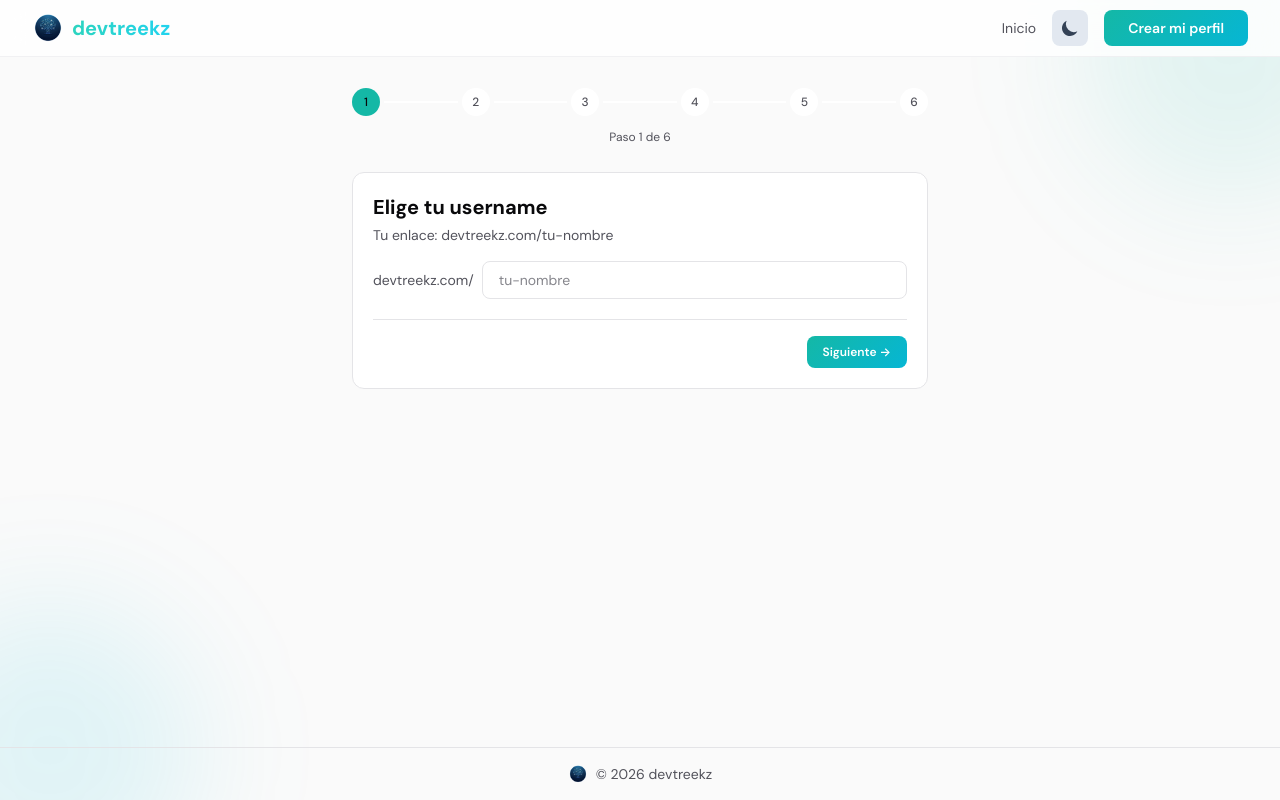
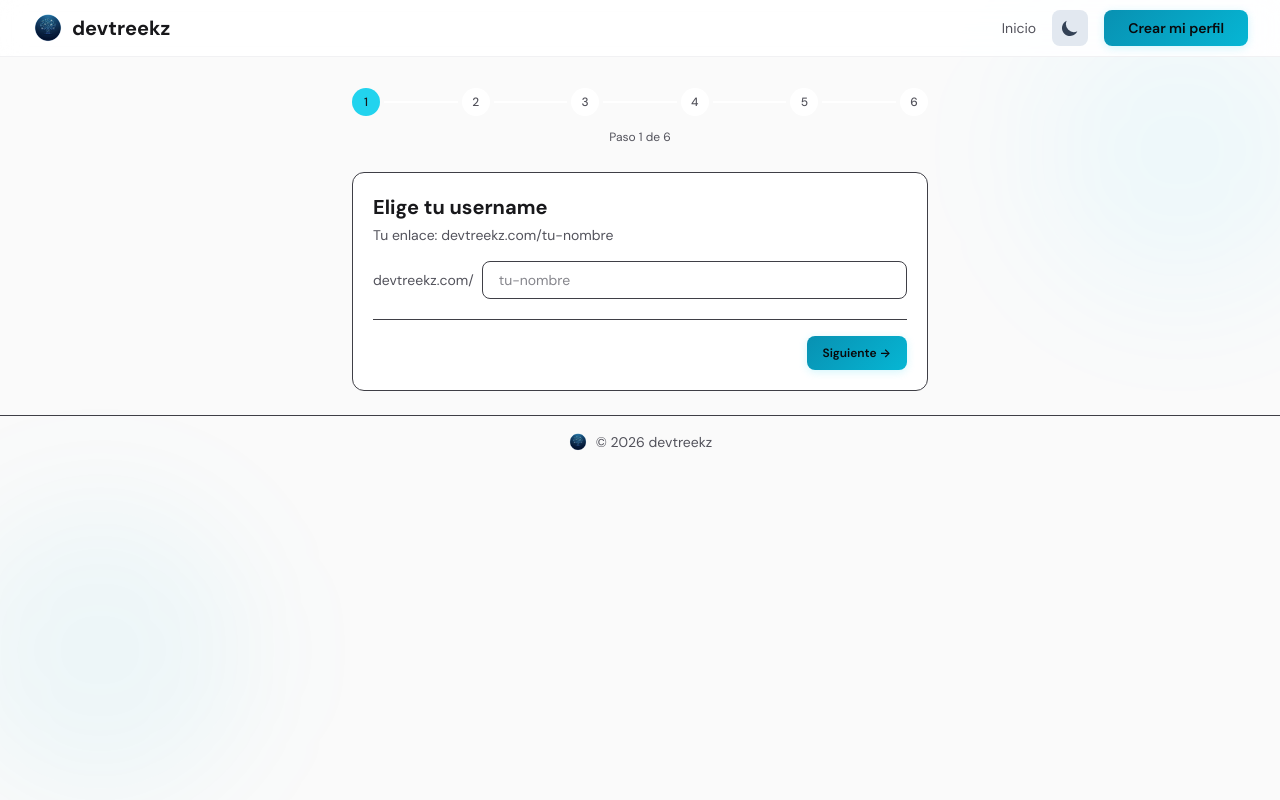
Before and after one commit to Marcosdaag/opencodetest, an Angular app in the folder frontend/: page /create in a window 1280 px wide. Built offline with nearby package versions, Linux system fonts and the light colour scheme.

Commit message:
Refactor links: remove CUSTOM type, keep PORTFOLIO/LINKEDIN/GITHUB only

```diff
--- a/frontend/src/app/app.ts
+++ b/frontend/src/app/app.ts
@@ -10,13 +10,13 @@ import { FooterComponent } from './shared components/footer/footer.component';
   template: `
     <!-- Global Background Effects -->
     <div class="fixed inset-0 pointer-events-none -z-10 overflow-hidden">
-      <div class="absolute top-[-100px] right-[-100px] w-[300px] h-[300px] bg-accent-500/10 rounded-full blur-[60px]"></div>
-      <div class="absolute bottom-[-100px] left-[-100px] w-[300px] h-[300px] bg-cyan-500/10 rounded-full blur-[60px]"></div>
+      <div class="absolute top-0 right-[-50px] w-[300px] h-[300px] bg-accent-500/5 rounded-full blur-[60px]"></div>
+      <div class="absolute bottom-0 left-[-50px] w-[300px] h-[300px] bg-cyan-500/5 rounded-full blur-[60px]"></div>
     </div>
 
-    <div class="flex flex-col" style="min-height: 100vh;">
+    <div class="flex flex-col overflow-hidden">
       <app-navbar />
-      <main class="flex-1 pt-16">
+      <main class="pt-16">
         <router-outlet />
       </main>
       <app-footer />
--- a/frontend/src/app/core/models/profile.model.ts
+++ b/frontend/src/app/core/models/profile.model.ts
@@ -1,4 +1,4 @@
-export type LinkType = 'CV' | 'PORTFOLIO' | 'LINKEDIN' | 'GITHUB' | 'CUSTOM';
+export type LinkType = 'PORTFOLIO' | 'LINKEDIN' | 'GITHUB';
 
 export interface Link {
   id: string;
@@ -42,7 +42,6 @@ export interface CreateProfileDto {
   avatarUrl?: string;
   githubUrl?: string;
   linkedinUrl?: string;
-  cvUrl?: string;
   links: CreateLinkDto[];
   featuredRepos: CreateFeaturedRepoDto[];
 }
@@ -50,7 +49,6 @@ export interface CreateProfileDto {
 export interface CreateLinkDto {
   type: LinkType;
   url: string;
-  title?: string;
 }
 
 export interface CreateFeaturedRepoDto {
--- a/frontend/src/app/shared components/navbar/navbar.component.ts
+++ b/frontend/src/app/shared components/navbar/navbar.component.ts
@@ -11,14 +11,14 @@ import { ThemeToggleComponent } from '../theme-toggle/theme-toggle.component';
       <div class="max-w-7xl mx-auto px-4 sm:px-6 lg:px-8">
         <div class="flex items-center justify-between h-14">
           <a routerLink="/" (click)="scrollToTop()" class="flex items-center gap-2 group">
-            <img src="icon.png" alt="devtreekz" class="w-8 h-8 group-hover:scale-110 transition-transform">
-            <span class="text-xl font-bold bg-gradient-to-r from-accent-400 to-cyan-400 bg-clip-text text-transparent">
+            <img src="icon.png" alt="devtreekz" class="w-8 h-8 group-hover:scale-110 transition-transform duration-300">
+            <span class="text-xl font-bold text-[var(--text-primary)] hover:text-[var(--accent)] transition-colors duration-200">
               devtreekz
             </span>
           </a>
 
           <div class="hidden md:flex items-center gap-4">
-            <a routerLink="/" (click)="scrollToTop()" class="text-[var(--text-secondary)] hover:text-[var(--text-primary)] transition-colors text-sm">Inicio</a>
+            <a routerLink="/" (click)="scrollToTop()" class="text-[var(--text-secondary)] hover:text-[var(--text-primary)] transition-colors duration-200 text-sm">Inicio</a>
             <app-theme-toggle />
             <a routerLink="/create" class="btn-primary text-sm py-2">
               Crear mi perfil
--- a/frontend/src/styles.scss
+++ b/frontend/src/styles.scss
@@ -5,29 +5,37 @@
 @import url('https://fonts.googleapis.com/css2?family=Outfit:wght@300;400;500;600;700;800&family=DM+Sans:wght@400;500;600;700&display=swap');
 
 :root {
-  --bg-primary: #0a0a0b;
-  --bg-secondary: #141416;
-  --bg-tertiary: #1c1c1f;
+  /* Regla 60-30-10: Dominante 60%, Secundario 30%, Acento 10% */
+  /* 60% - Color dominante (fondo principal) */
+  --bg-primary: #09090b;
+  /* 30% - Color secundario (cards, superficies) */
+  --bg-secondary: #18181b;
+  --bg-tertiary: #27272a;
+  /* Texto */
   --text-primary: #fafafa;
-  --text-secondary: #71717a;
-  --border-color: #27272a;
-  --accent: #14b8a6;
-  --accent-hover: #2dd4bf;
-  --accent-glow: rgba(20, 184, 166, 0.25);
-  --gradient-start: #14b8a6;
+  --text-secondary: #a1a1aa;
+  /* 10% - Color de acento (vibrante, para destacar) */
+  --accent: #22d3ee;
+  --accent-hover: #67e8f9;
+  --accent-glow: rgba(34, 211, 238, 0.25);
+  --gradient-start: #22d3ee;
   --gradient-end: #06b6d4;
+  --border-color: #3f3f46;
 }
 
 .light {
+  /* 60% - Color dominante (fondo principal) */
   --bg-primary: #fafafa;
+  /* 30% - Color secundario */
   --bg-secondary: #ffffff;
   --bg-tertiary: #f4f4f5;
-  --text-primary: #09090b;
+  /* Texto - mayor contraste para legibilidad */
+  --text-primary: #18181b;
   --text-secondary: #52525b;
-  --border-color: #e4e4e7;
-  --accent: #0d9488;
-  --accent-hover: #14b8a6;
-  --accent-glow: rgba(13, 148, 136, 0.15);
+  /* 10% - Color de acento */
+  --accent: #0891b2;
+  --accent-hover: #0e7490;
+  --accent-glow: rgba(8, 145, 178, 0.15);
 }
 
 @layer base {
@@ -39,22 +47,29 @@
 
   html {
     scroll-behavior: smooth;
-    overflow-y: auto;
   }
 
   body {
     font-family: 'DM Sans', system-ui, -apple-system, sans-serif;
     background-color: var(--bg-primary);
     color: var(--text-primary);
-    min-height: auto;
     overflow-x: hidden;
-    transition: background-color 0.3s ease, color 0.3s ease;
+    transition: background-color 0.6s cubic-bezier(0.4, 0, 0.2, 1), color 0.6s cubic-bezier(0.4, 0, 0.2, 1);
+  }
+
+  /* Transiciones globales para elementos interactivos - más lentas y notables */
+  a, button, input, textarea, select {
+    transition: all 0.4s cubic-bezier(0.4, 0, 0.2, 1);
+  }
+
+  /* Transiciones suaves para imágenes */
+  img {
+    transition: transform 0.4s ease, opacity 0.4s ease;
   }
 
   a {
     color: var(--accent);
     text-decoration: none;
-    transition: color 0.2s;
   }
 
   a:hover {
@@ -64,40 +79,46 @@
 
 @layer components {
   .btn-primary {
-    background: linear-gradient(135deg, #14b8a6, #06b6d4);
-    color: white !important;
+    background: linear-gradient(135deg, var(--accent), var(--gradient-end));
+    color: #09090b !important;
     font-weight: 600;
     padding: 0.75rem 1.5rem;
     border-radius: 0.5rem;
-    transition: all 0.2s ease;
     display: inline-flex;
     align-items: center;
     justify-content: center;
     white-space: nowrap;
     gap: 0.5rem;
+    transform: translateY(0);
+    box-shadow: 0 2px 8px rgba(34, 211, 238, 0.2);
+    transition: all 0.4s cubic-bezier(0.4, 0, 0.2, 1);
   }
 
   .btn-primary:hover {
-    background: linear-gradient(135deg, #2dd4bf, #22d3ee);
-    box-shadow: 0 4px 20px rgba(20, 184, 166, 0.4);
+    transform: translateY(-3px);
+    box-shadow: 0 8px 25px rgba(34, 211, 238, 0.4);
+  }
+
+  .btn-primary:active {
     transform: translateY(-1px);
   }
 
   .btn-secondary {
     background: transparent;
-    border: 2px solid #14b8a6;
-    color: #14b8a6;
+    border: 2px solid var(--accent);
+    color: var(--accent);
     font-weight: 600;
     padding: 0.75rem 1.5rem;
     border-radius: 0.5rem;
-    transition: all 0.2s ease;
     white-space: nowrap;
     gap: 0.5rem;
+    transition: all 0.4s cubic-bezier(0.4, 0, 0.2, 1);
   }
 
   .btn-secondary:hover {
-    background: #14b8a6;
-    color: white !important;
+    background: var(--accent);
+    color: #09090b !important;
+    box-shadow: 0 4px 15px rgba(34, 211, 238, 0.3);
   }
 
   .btn-ghost {
@@ -106,17 +127,19 @@
     font-weight: 500;
     padding: 0.5rem 1rem;
     border-radius: 0.5rem;
-    transition: all 0.2s ease;
     display: inline-flex;
     align-items: center;
     justify-content: center;
     white-space: nowrap;
     gap: 0.5rem;
+    border: 1px solid transparent;
+    transition: all 0.4s cubic-bezier(0.4, 0, 0.2, 1);
   }
 
   .btn-ghost:hover {
     background-color: var(--bg-tertiary);
     color: var(--text-primary);
+    border-color: var(--border-color);
   }
 
   .input-field {
@@ -161,18 +184,19 @@
   }
 
   .glass {
-    background-color: rgba(10, 10, 11, 0.8);
+    background-color: rgba(9, 9, 11, 0.85);
     backdrop-filter: blur(12px);
-    border-bottom: 1px solid rgba(39, 39, 42, 0.5);
+    border-bottom: 1px solid rgba(63, 63, 70, 0.5);
+    transition: background-color 0.6s cubic-bezier(0.4, 0, 0.2, 1), border-color 0.6s cubic-bezier(0.4, 0, 0.2, 1);
   }
 
   .light .glass {
-    background-color: rgba(255, 255, 255, 0.8);
+    background-color: rgba(255, 255, 255, 0.85);
     border-bottom: 1px solid rgba(228, 228, 231, 0.5);
   }
 
   .gradient-text {
-    background: linear-gradient(135deg, #2dd4bf, #5eead4);
+    background: linear-gradient(135deg, var(--accent), var(--gradient-end));
     -webkit-background-clip: text;
     -webkit-text-fill-color: transparent;
     background-clip: text;
@@ -276,23 +300,55 @@
   }
 
   .animate-fade-up {
-    animation: fadeUp 0.5s ease-out;
+    animation: fadeUp 0.5s cubic-bezier(0.4, 0, 0.2, 1) forwards;
+    opacity: 0;
+  }
+
+  .animate-fade-in {
+    animation: fadeIn 0.4s cubic-bezier(0.4, 0, 0.2, 1) forwards;
+    opacity: 0;
+  }
+
+  .animate-scale-in {
+    animation: scaleIn 0.3s cubic-bezier(0.4, 0, 0.2, 1) forwards;
+    opacity: 0;
   }
 
   .animate-pulse-glow {
-    animation: pulseGlow 2s infinite;
+    animation: pulseGlow 2s ease-in-out infinite;
+  }
+
+  .animate-float {
+    animation: float 6s ease-in-out infinite;
   }
 
   .animate-stagger > * {
-    animation: fadeUp 0.5s ease-out both;
+    animation: fadeUp 0.5s cubic-bezier(0.4, 0, 0.2, 1) both;
   }
 
-  .animate-stagger > *:nth-child(1) { animation-delay: 0.1s; }
-  .animate-stagger > *:nth-child(2) { animation-delay: 0.2s; }
-  .animate-stagger > *:nth-child(3) { animation-delay: 0.3s; }
-  .animate-stagger > *:nth-child(4) { animation-delay: 0.4s; }
-  .animate-stagger > *:nth-child(5) { animation-delay: 0.5s; }
-  .animate-stagger > *:nth-child(6) { animation-delay: 0.6s; }
+  .animate-stagger > *:nth-child(1) { animation-delay: 0.05s; }
+  .animate-stagger > *:nth-child(2) { animation-delay: 0.1s; }
+  .animate-stagger > *:nth-child(3) { animation-delay: 0.15s; }
+  .animate-stagger > *:nth-child(4) { animation-delay: 0.2s; }
+  .animate-stagger > *:nth-child(5) { animation-delay: 0.25s; }
+  .animate-stagger > *:nth-child(6) { animation-delay: 0.3s; }
+
+  /* Transiciones para hover en elementos */
+  .hover-lift {
+    transition: transform 0.2s cubic-bezier(0.4, 0, 0.2, 1), box-shadow 0.2s cubic-bezier(0.4, 0, 0.2, 1);
+  }
+
+  .hover-lift:hover {
+    transform: translateY(-4px);
+  }
+
+  .hover-scale {
+    transition: transform 0.2s cubic-bezier(0.4, 0, 0.2, 1);
+  }
+
+  .hover-scale:hover {
+    transform: scale(1.02);
+  }
 
   .line-clamp-2 {
     display: -webkit-box;
@@ -313,9 +369,34 @@
   }
 }
 
+@keyframes fadeIn {
+  from {
+    opacity: 0;
+  }
+  to {
+    opacity: 1;
+  }
+}
+
+@keyframes scaleIn {
+  from {
+    opacity: 0;
+    transform: scale(0.95);
+  }
+  to {
+    opacity: 1;
+    transform: scale(1);
+  }
+}
+
 @keyframes pulseGlow {
-  0%, 100% { box-shadow: 0 0 20px rgba(59, 130, 246, 0.3); }
-  50% { box-shadow: 0 0 40px rgba(59, 130, 246, 0.6); }
+  0%, 100% { box-shadow: 0 0 20px rgba(34, 211, 238, 0.3); }
+  50% { box-shadow: 0 0 40px rgba(34, 211, 238, 0.5); }
+}
+
+@keyframes float {
+  0%, 100% { transform: translateY(0); }
+  50% { transform: translateY(-10px); }
 }
 
 ::-webkit-scrollbar {
@@ -333,5 +414,5 @@
 }
 
 ::-webkit-scrollbar-thumb:hover {
-  background: #14b8a6;
+  background: var(--accent);
 }
--- a/frontend/tailwind.config.js
+++ b/frontend/tailwind.config.js
@@ -9,21 +9,21 @@ module.exports = {
       colors: {
         primary: {
           950: '#09090b',
-          900: '#0a0a0b',
-          800: '#141416',
-          700: '#1c1c1f',
+          900: '#18181b',
+          800: '#27272a',
+          700: '#3f3f46',
         },
         accent: {
-          600: '#0d9488',
-          500: '#14b8a6',
-          400: '#2dd4bf',
-          300: '#5eead4',
-          200: '#99f6e4',
+          600: '#0891b2',
+          500: '#22d3ee',
+          400: '#67e8f9',
+          300: '#a5f3fc',
+          200: '#cffafe',
         },
         surface: {
-          900: '#0a0a0b',
-          800: '#141416',
-          700: '#1c1c1f',
+          900: '#09090b',
+          800: '#18181b',
+          700: '#27272a',
         }
       },
       fontFamily: {
@@ -31,15 +31,15 @@ module.exports = {
         display: ['Outfit', 'system-ui', 'sans-serif'],
       },
       animation: {
-        'fade-in': 'fadeIn 0.5s ease-out',
-        'fade-up': 'fadeUp 0.5s ease-out',
-        'fade-up-delayed': 'fadeUp 0.6s ease-out 0.2s both',
-        'slide-left': 'slideLeft 0.3s ease-out',
-        'slide-right': 'slideRight 0.3s ease-out',
-        'pulse-glow': 'pulseGlow 2s infinite',
+        'fade-in': 'fadeIn 0.4s cubic-bezier(0.4, 0, 0.2, 1) forwards',
+        'fade-up': 'fadeUp 0.5s cubic-bezier(0.4, 0, 0.2, 1) forwards',
+        'fade-up-delayed': 'fadeUp 0.6s cubic-bezier(0.4, 0, 0.2, 1) 0.2s both',
+        'slide-left': 'slideLeft 0.3s cubic-bezier(0.4, 0, 0.2, 1)',
+        'slide-right': 'slideRight 0.3s cubic-bezier(0.4, 0, 0.2, 1)',
+        'pulse-glow': 'pulseGlow 2s ease-in-out infinite',
         'float': 'float 6s ease-in-out infinite',
         'shimmer': 'shimmer 2s linear infinite',
-        'scale-in': 'scaleIn 0.3s ease-out',
+        'scale-in': 'scaleIn 0.3s cubic-bezier(0.4, 0, 0.2, 1) forwards',
       },
       keyframes: {
         fadeIn: {
@@ -59,8 +59,8 @@ module.exports = {
           '100%': { opacity: '1', transform: 'translateX(0)' },
         },
         pulseGlow: {
-          '0%, 100%': { boxShadow: '0 0 20px rgba(20, 184, 166, 0.3)' },
-          '50%': { boxShadow: '0 0 40px rgba(20, 184, 166, 0.5)' },
+          '0%, 100%': { boxShadow: '0 0 20px rgba(34, 211, 238, 0.3)' },
+          '50%': { boxShadow: '0 0 40px rgba(34, 211, 238, 0.5)' },
         },
         float: {
           '0%, 100%': { transform: 'translateY(0)' },
```
Also changed, not shown: frontend/src/app/features/create-profile/create-profile.component.ts (+12 -36 lines), frontend/src/app/features/profile/profile.component.ts (+0 -34 lines), frontend/src/app/shared components/link-card/link-card.component.ts (+2 -12 lines), 2 other files (tests, documents, lock files or other folders).
